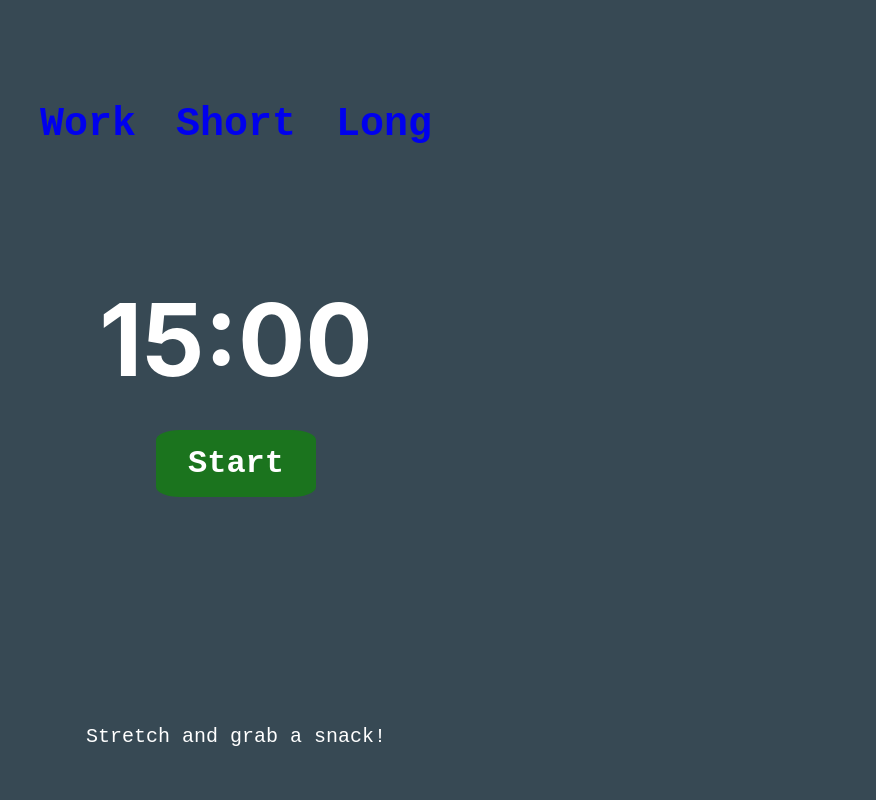
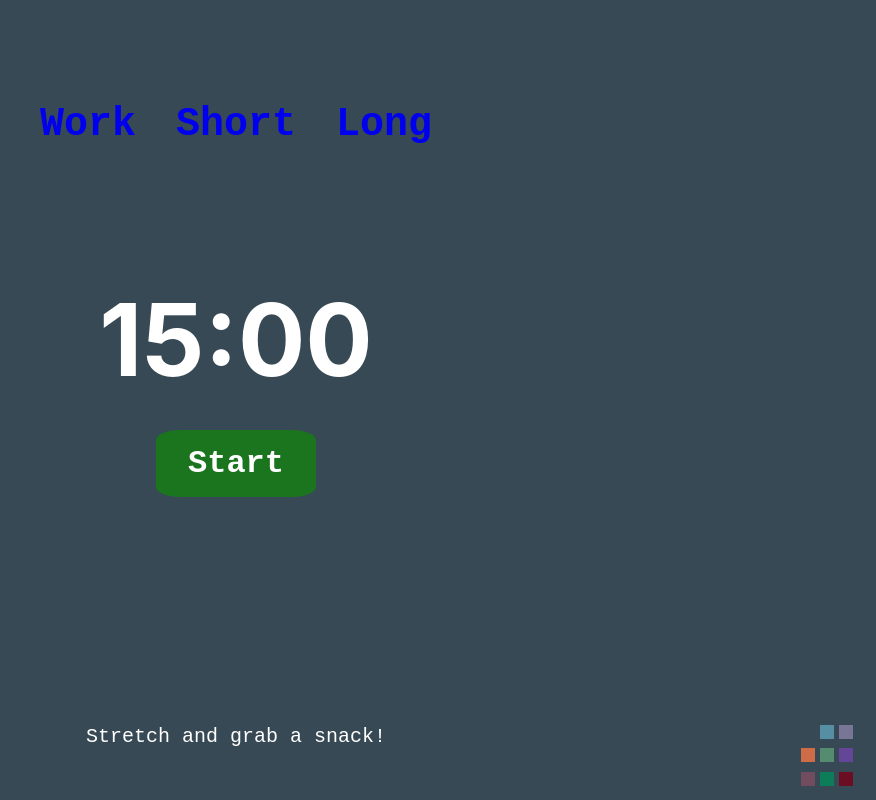
Before and after one commit to elhagen13/StudyWell, a React (Create React App) app in the folder packages/studywell-frontend/: page /long in a window 1280 px wide. Shown: the whole page, without its empty margins (404-1280 px from the left). Built offline with nearby package versions, Linux system fonts and the light colour scheme.

Commit message:
changed some color box problems

```diff
--- a/packages/studywell-frontend/src/components/colorbox/ColorBox.js
+++ b/packages/studywell-frontend/src/components/colorbox/ColorBox.js
@@ -12,7 +12,7 @@ const ColorBox = ({ color, onClick }) => {
 };
 
 const ColorBoxContainer = () => {
-  const [backgroundColor, setBackgroundColor] = useState("#374954"); // Initial background color
+  const [backgroundColor, setBackgroundColor] = useState(document.body.style.backgroundColor); // Initial background color
 
   const colors = [
     "#374954",
--- a/packages/studywell-frontend/src/pages/LongBreak.js
+++ b/packages/studywell-frontend/src/pages/LongBreak.js
@@ -3,6 +3,8 @@ import "../components/timer/Timer.css";
 import React from "react";
 import Timer from "../components/timer/Timer";
 import "./Page.css";
+import ColorBox from "../components/colorbox/ColorBox";
+
 
 function LongBreak() {
   return (
@@ -13,6 +15,7 @@ function LongBreak() {
       <div className="break_text">
         <p>Stretch and grab a snack!</p>
       </div>
+      <ColorBox />
     </div>
   );
 }
--- a/packages/studywell-frontend/src/pages/ShortBreak.js
+++ b/packages/studywell-frontend/src/pages/ShortBreak.js
@@ -2,6 +2,8 @@ import "../App.css";
 import "../components/timer/Timer.css";
 import "./Page.css";
 import Timer from "../components/timer/Timer";
+import ColorBox from "../components/colorbox/ColorBox";
+
 
 function ShortBreak() {
   return (
@@ -12,6 +14,7 @@ function ShortBreak() {
       <div className="break_text">
         <p>Stretch and grab a snack!</p>
       </div>
+      <ColorBox />
     </div>
   );
 }
```
